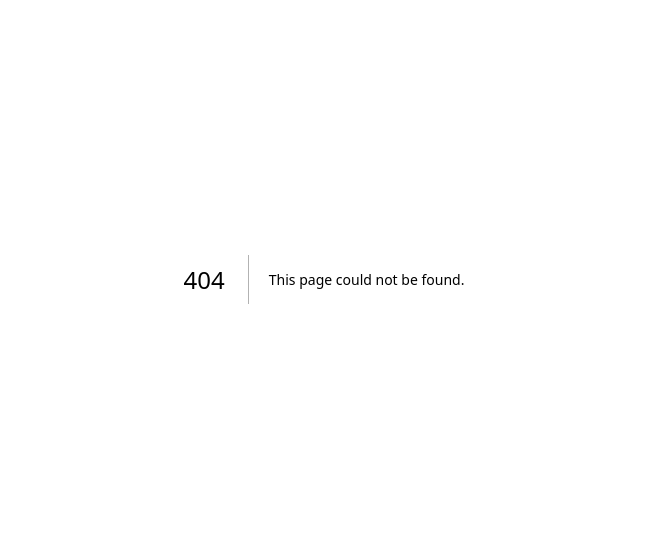
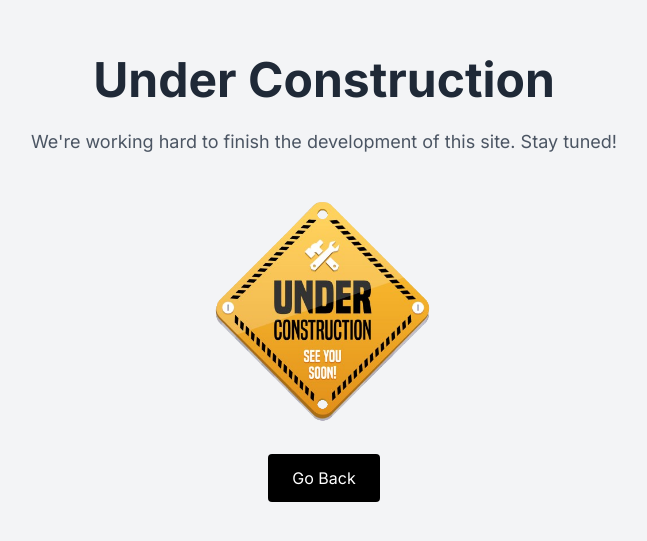
Before and after one commit to Habib-Ashraf-Hassan/kazi-kazini-landing-page, a Next.js app: page /construction in a window 1280 px wide. Before the commit this address had no page. Shown: the part 121-662 px from the top of the page, without its empty margins (316-963 px from the left). Built offline with nearby package versions, Linux system fonts and the light colour scheme.

Commit message:
construction view completed

```diff
--- /dev/null
+++ b/src/app/construction/page.js
@@ -0,0 +1,29 @@
+'use client';
+import Head from 'next/head';
+import { useRouter } from "next/navigation";
+export default function Construction() {
+    const router = useRouter();
+        function handleNavigate(){
+            router.push('/')
+        }
+
+  return (
+    <div className="flex items-center justify-center min-h-screen bg-gray-100">
+      <Head>
+        <title>Kazi Kazini-Sign Up</title>
+      </Head>
+      <div className="text-center p-8 md:p-0">
+        <h1 className="text-5xl font-bold text-gray-800 mb-6">Under Construction</h1>
+        <p className="text-lg text-gray-600">
+          We're working hard to finish the development of this site. Stay tuned!
+        </p>
+        <div className="flex justify-center m-6">
+          <img src="/images/construction.png" alt="Under Construction" width={250} height={250} className=""/>
+        </div>
+        <button onClick={handleNavigate} className="px-6 py-3 bg-black text-white rounded hover:shadow-md hover:shadow-gray-500 transform transition-transform duration-200 hover:scale-105">
+            Go Back
+        </button>
+      </div>
+    </div>
+  );
+}
--- a/src/app/page.js
+++ b/src/app/page.js
@@ -1,5 +1,6 @@
 "use client";
 import Image from 'next/image';
+import { useRouter } from 'next/navigation';
 import { Button } from "@/components/ui/button";
 import {MenuIcon} from "lucide-react"
 import {
@@ -14,6 +15,10 @@ import {
 
 
 export default function Home() {
+  const router = useRouter();
+        function handleGoTo(){
+            router.push('construction');
+        }
   return (
     <div className="container mx-auto p-4 md:p-8">
       <nav className="flex flex-wrap justify-between items-center py-4 md:py-6">
@@ -37,8 +42,8 @@ export default function Home() {
         <div className="md:flex hidden flex-wrap items-center space-x-4 md:space-x-8 mt-4 md:mt-0">
           <div className="text-lg cursor-pointer">Page</div>
           <div className="text-lg cursor-pointer">Page</div>
-          <div className="text-lg cursor-pointer">Log in</div>
-          <button className="px-4 py-2 bg-black text-white rounded hover:shadow-md hover:shadow-gray-500 transform transition-transform duration-200 hover:scale-105">Sign Up</button>
+          <div onClick={handleGoTo} className="text-lg cursor-pointer">Log in</div>
+          <button onClick={handleGoTo} className="px-4 py-2 bg-black text-white rounded hover:shadow-md hover:shadow-gray-500 transform transition-transform duration-200 hover:scale-105">Sign Up</button>
 
         </div>
       </nav>
@@ -49,7 +54,9 @@ export default function Home() {
               We link employers with university students, offering experience and income to students and talented labour to employers
           </p>
 
-          <button className="px-6 py-3 bg-black text-white rounded hover:shadow-md hover:shadow-gray-500 transform transition-transform duration-200 hover:scale-105">Get Started</button>
+          <button onClick={handleGoTo} className="px-6 py-3 bg-black text-white rounded hover:shadow-md hover:shadow-gray-500 transform transition-transform duration-200 hover:scale-105">
+            Get Started
+          </button>
         </div>
         <div className="mt-10 flex justify-center">
           <Image src="/images/laptop.jpg" alt="Main Image" width={900} height={269} className="rounded" />
```
Also changed, not shown: public/images/construction.svg (added).
